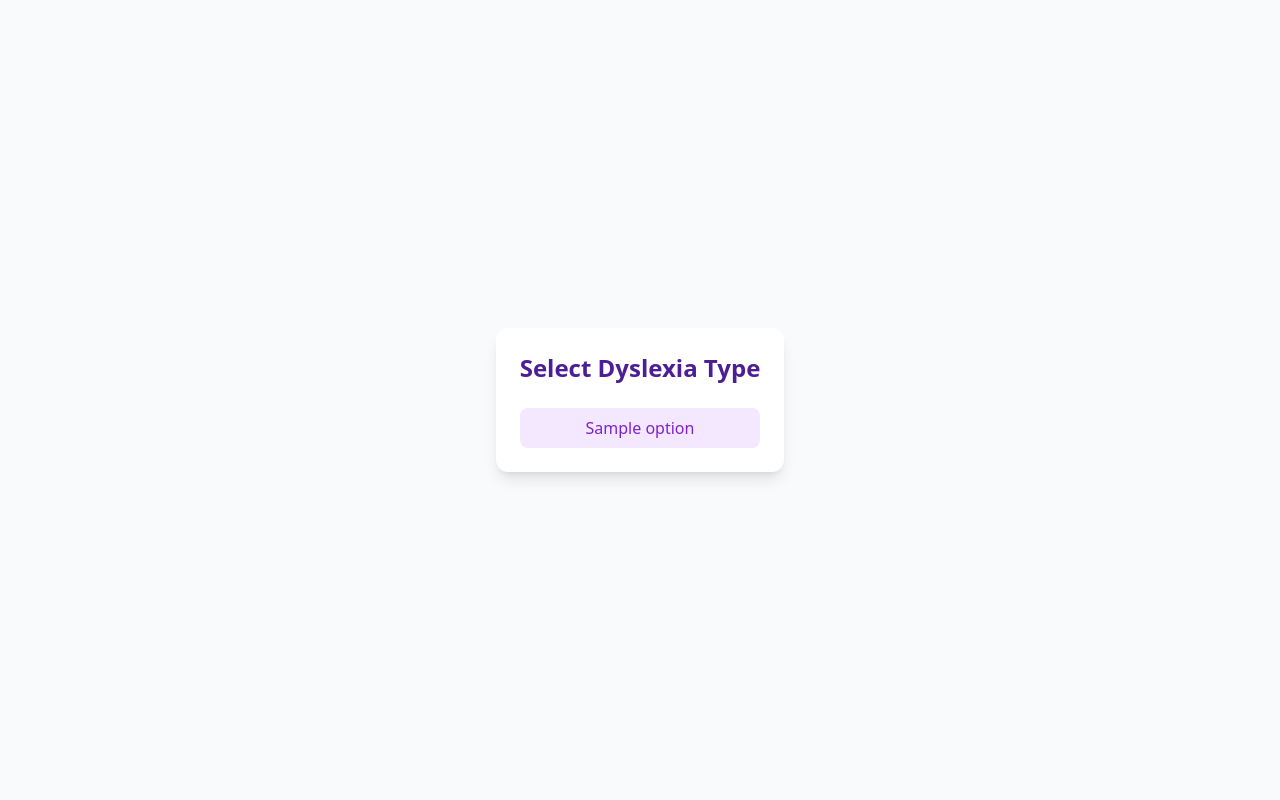
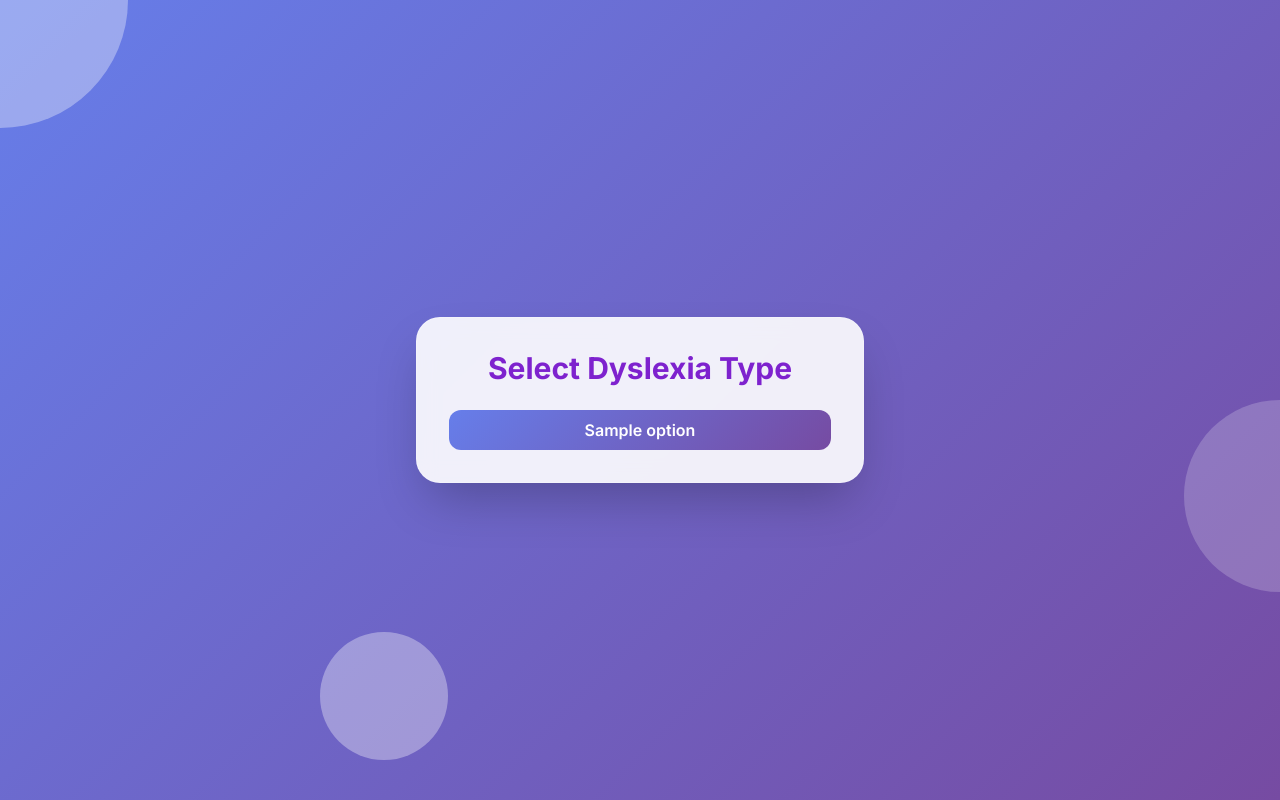
Before and after one commit to Neodayo/2025-CP-DYSLEXIA-AID, a Django app: template dyslexiaaid/templates/accounts/dyslexia_type_selection.html in a window 1280 px wide. Run offline with Django 5.2, Linux system fonts and the light colour scheme; the template is opened without the code that fills it: most values are stand-ins (such as "Sample title", 1, 10 or a date in 2020); parts of the project's set-up code (start-up, migrations or seed data) failed here and were passed over; some libraries are stand-ins or nearby versions.

Commit message:
ui selection update

```diff
--- a/dyslexiaaid/templates/accounts/dyslexia_type_selection.html
+++ b/dyslexiaaid/templates/accounts/dyslexia_type_selection.html
@@ -1,53 +1,103 @@
 <!DOCTYPE html>
-<html>
+<html lang="en">
 <head>
   <meta charset="utf-8">
+  <meta name="viewport" content="width=device-width, initial-scale=1.0">
+  <title>Select Dyslexia Type</title>
   <script src="https://cdn.tailwindcss.com"></script>
-  <!-- Alpine.js for modal toggles -->
   <script defer src="https://cdn.jsdelivr.net/npm/alpinejs@3.x.x/dist/cdn.min.js"></script>
-  <title>Select Dyslexia Type</title>
+  <link href="https://fonts.googleapis.com/css2?family=Inter:wght@300;400;500;600;700&display=swap" rel="stylesheet">
+  <style>
+    body {
+      font-family: 'Inter', sans-serif;
+      -webkit-tap-highlight-color: transparent;
+    }
+
+    .gradient-bg {
+      background: linear-gradient(135deg, #667eea 0%, #764ba2 100%);
+    }
+
+    .glass-effect {
+      background: rgba(255, 255, 255, 0.9);
+      backdrop-filter: blur(10px);
+      border: 1px solid rgba(255, 255, 255, 0.2);
+    }
+    .btn-primary {
+      background: linear-gradient(135deg, #667eea 0%, #764ba2 100%);
+      transition: all 0.3s ease;
+    }
+    .btn-primary:hover {
+      box-shadow: 0 10px 25px rgba(102,126,234,0.3);
+      transform: translateY(-2px);
+    }
+    /* Optional slower pulse animation */
+    @keyframes pulse-slow {
+      0%, 100% { transform: scale(1); opacity: 0.3; }
+      50% { transform: scale(1.1); opacity: 0.5; }
+    }
+    .animate-pulse-slow {
+      animation: pulse-slow 6s infinite ease-in-out;
+    }
+  </style>
 </head>
-<body class="bg-gray-50 min-h-screen flex items-center justify-center">
-  <div class="max-w-md bg-white p-6 rounded-xl shadow-lg" x-data="{ openModal: null }">
-    <h1 class="text-2xl font-bold mb-6 text-center text-violet-900">Select Dyslexia Type</h1>
+<body class="gradient-bg min-h-screen flex items-center justify-center p-4 relative overflow-hidden" x-data="{ openModal: null }">
+
+  <!-- Glowing circles background -->
+  <div class="absolute inset-0 overflow-hidden">
+    <div class="absolute w-64 h-64 bg-white opacity-5 rounded-full -top-32 -left-32 animate-pulse"></div>
+    <div class="absolute w-48 h-48 bg-white opacity-5 rounded-full top-1/2 -right-24 animate-pulse" style="animation-delay: 1s;"></div>
+    <div class="absolute w-32 h-32 bg-white opacity-5 rounded-full bottom-10 left-1/4 animate-pulse" style="animation-delay: 2s;"></div>
+  </div>
+
+  <!-- Main card -->
+  <div class="relative z-10 max-w-md w-full glass-effect p-6 sm:p-8 rounded-3xl shadow-2xl">
+    <h1 class="text-2xl sm:text-3xl font-bold mb-6 text-center text-purple-700">Select Dyslexia Type</h1>
 
     <div class="space-y-3">
       {% for option in dyslexia_types %}
-        <!-- Button opens modal -->
         <button type="button"
           @click="openModal = '{{ option }}'"
-          class="w-full block bg-purple-100 hover:bg-purple-200 text-purple-700 font-medium py-2 px-4 rounded-lg">
+          class="w-full block btn-primary text-white font-semibold py-2 px-4 rounded-xl text-sm sm:text-base">
           {{ option }}
         </button>
+      {% endfor %}
+    </div>
+  </div>
 
-        <!-- Modal -->
+  <!-- Modals: outside the card -->
+  {% for option in dyslexia_types %}
   <div
     x-show="openModal === '{{ option }}'"
-          class="fixed inset-0 flex items-center justify-center bg-black bg-opacity-50 z-50"
+    x-transition.opacity
+    class="fixed inset-0 bg-black bg-opacity-50 flex items-center justify-center z-50"
+    @click.self="openModal = null"
     style="display: none;"
   >
-          <div class="bg-white rounded-xl p-6 w-96 shadow-xl">
-            <h2 class="text-lg font-semibold mb-3 text-violet-800">{{ option }}</h2>
-            <p class="text-gray-600 text-sm mb-4">
+    <div class="glass-effect rounded-2xl sm:rounded-3xl p-6 sm:p-8 w-full max-w-md shadow-2xl relative">
+      <!-- Close Button -->
+      <button @click="openModal = null" class="absolute top-3 right-3 text-gray-500 hover:text-gray-700">✕</button>
+
+      <!-- Modal Header -->
+      <h2 class="text-xl sm:text-2xl font-bold mb-3 sm:mb-4 text-purple-700">{{ option }}</h2>
+      <p class="text-gray-700 text-sm sm:text-base mb-4 leading-relaxed">
         {% if option == "Phonological dyslexia" %}
-                Difficulty breaking down words into sounds (phonemes).
-                <br><strong>Recommended Modules:</strong> 📘 Phonics Training
+          Difficulty breaking down words into sounds (phonemes).<br>
+          <strong>Recommended Modules:</strong> 📘 Phonics Training
         {% elif option == "Surface dyslexia" %}
-                Struggles with recognizing whole words instantly.
-                <br><strong>Recommended Modules:</strong> 📘 Sight Words
+          Struggles with recognizing whole words instantly.<br>
+          <strong>Recommended Modules:</strong> 📘 Sight Words
         {% elif option == "Visual dyslexia" %}
-                Reading difficulties due to visual processing issues.
-                <br><strong>Recommended Modules:</strong> 📘 Visual Tracking
+          Reading difficulties due to visual processing issues.<br>
+          <strong>Recommended Modules:</strong> 📘 Visual Tracking
         {% elif option == "Rapid naming deficit" %}
-                Slow recall of letters or words, reducing fluency.
-                <br><strong>Recommended Modules:</strong> 📘 Speed Reading
+          Slow recall of letters or words, reducing fluency.<br>
+          <strong>Recommended Modules:</strong> 📘 Speed Reading
         {% elif option == "Developmental dyslexia" %}
-                A broad reading disorder affecting decoding and fluency.
-                <br><strong>Recommended Modules:</strong>
-                📘 Phonics Training, 📘 Sight Words, 📘 Visual Tracking, 📘 Speed Reading
+          A broad reading disorder affecting decoding and fluency.<br>
+          <strong>Recommended Modules:</strong> 📘 Phonics Training, 📘 Sight Words, 📘 Visual Tracking, 📘 Speed Reading
         {% elif option == "Acquired dyslexia" %}
-                Reading problems developed after brain injury or stroke.
-                <br><strong>Recommended Modules:</strong> 📘 Sight Words, 📘 Visual Tracking
+          Reading problems developed after brain injury or stroke.<br>
+          <strong>Recommended Modules:</strong> 📘 Sight Words, 📘 Visual Tracking
         {% endif %}
       </p>
 
@@ -68,7 +118,6 @@
     </div>
   </div>
   {% endfor %}
-    </div>
-  </div>
+
 </body>
 </html>
```
Also changed, not shown: dyslexiaaid/db.sqlite3. Lines whose indentation alone changed are shown as unchanged.
